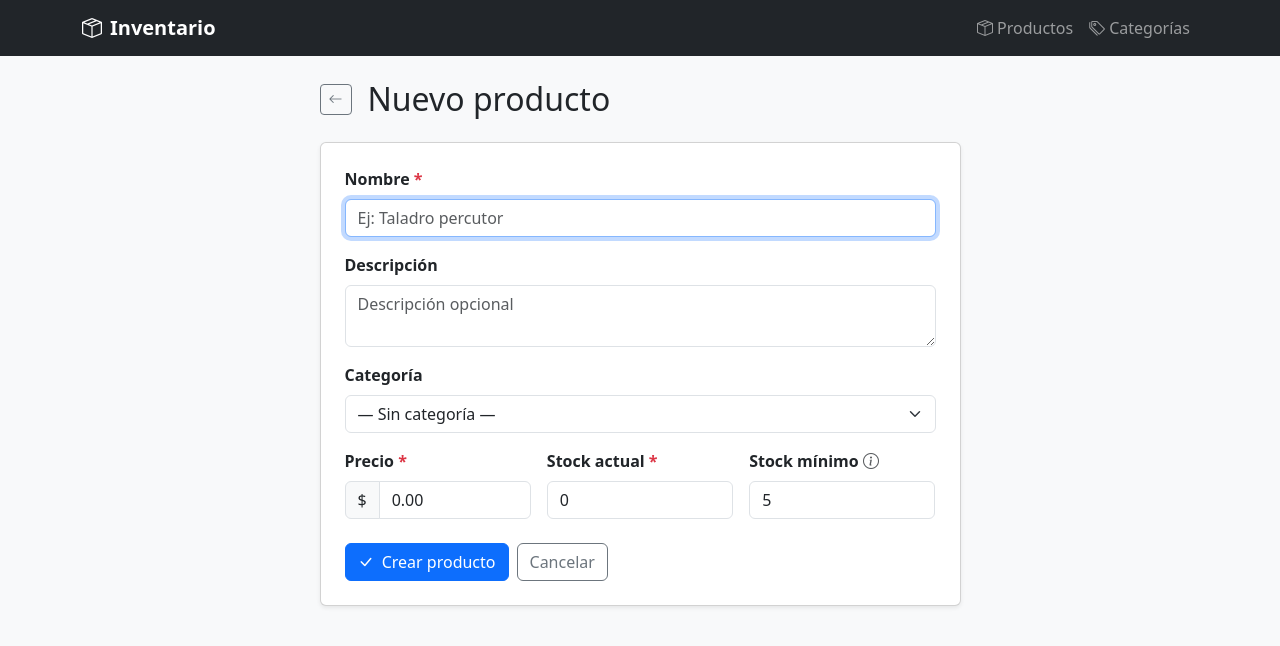
After one commit to KevinRojas0722/Inventory-Management-System, a Flask app: page /productos/nuevo in a window 1280 px wide. The commit adds this page. Shown: the top 646 px of the page. Run offline with Flask 3, Linux system fonts and the light colour scheme; data that the repository does not hold is empty.

Commit message:
feat: CRUD completo de productos
- Agrega Blueprint de productos con rutas lista, nuevo, editar y eliminar
- Incluye validación numérica para precio, stock y stock_mínimo
- Lista muestra badge rojo cuando stock <= stock_mínimo
- Formulario con select de categorías y tooltip en stock_mínimo
- Actualiza navbar con enlace a Productos

```diff
--- a/app/__init__.py
+++ b/app/__init__.py
@@ -18,4 +18,7 @@ def create_app():
     from .routes.categorias import bp as categorias_bp
     app.register_blueprint(categorias_bp)
 
+    from .routes.productos import bp as productos_bp
+    app.register_blueprint(productos_bp)
+
     return app
--- /dev/null
+++ b/app/routes/productos.py
@@ -0,0 +1,130 @@
+from flask import Blueprint, render_template, request, redirect, url_for, flash
+from app.database import ejecutar_consulta, ejecutar_comando
+
+bp = Blueprint('productos', __name__, url_prefix='/productos')
+
+
+def _cargar_categorias():
+    """Carga las categorías para el select del formulario."""
+    return ejecutar_consulta('SELECT id, nombre FROM categorias ORDER BY nombre')
+
+
+@bp.route('/')
+def lista():
+    productos = ejecutar_consulta('''
+        SELECT p.*, c.nombre AS categoria_nombre
+        FROM productos p
+        LEFT JOIN categorias c ON p.categoria_id = c.id
+        ORDER BY p.nombre
+    ''')
+    return render_template('productos/lista.html', productos=productos)
+
+
+@bp.route('/nuevo', methods=['GET', 'POST'])
+def nuevo():
+    categorias = _cargar_categorias()
+
+    if request.method == 'POST':
+        datos, error = _validar_form(request.form)
+        if error:
+            flash(error, 'danger')
+            return render_template('productos/form.html', producto=None, categorias=categorias)
+
+        ejecutar_comando('''
+            INSERT INTO productos (nombre, descripcion, precio, stock, stock_minimo, categoria_id)
+            VALUES (?, ?, ?, ?, ?, ?)
+        ''', [datos['nombre'], datos['descripcion'], datos['precio'],
+              datos['stock'], datos['stock_minimo'], datos['categoria_id']])
+
+        flash(f'Producto "{datos["nombre"]}" creado correctamente.', 'success')
+        return redirect(url_for('productos.lista'))
+
+    return render_template('productos/form.html', producto=None, categorias=categorias)
+
+
+@bp.route('/<int:id>/editar', methods=['GET', 'POST'])
+def editar(id):
+    resultado = ejecutar_consulta('SELECT * FROM productos WHERE id = ?', [id], fetchall=False)
+    if not resultado:
+        flash('Producto no encontrado.', 'danger')
+        return redirect(url_for('productos.lista'))
+
+    producto = resultado[0]
+    categorias = _cargar_categorias()
+
+    if request.method == 'POST':
+        datos, error = _validar_form(request.form)
+        if error:
+            flash(error, 'danger')
+            return render_template('productos/form.html', producto=producto, categorias=categorias)
+
+        ejecutar_comando('''
+            UPDATE productos
+            SET nombre = ?, descripcion = ?, precio = ?,
+                stock = ?, stock_minimo = ?, categoria_id = ?,
+                actualizado_en = GETDATE()
+            WHERE id = ?
+        ''', [datos['nombre'], datos['descripcion'], datos['precio'],
+              datos['stock'], datos['stock_minimo'], datos['categoria_id'], id])
+
+        flash(f'Producto "{datos["nombre"]}" actualizado correctamente.', 'success')
+        return redirect(url_for('productos.lista'))
+
+    return render_template('productos/form.html', producto=producto, categorias=categorias)
+
+
+@bp.route('/<int:id>/eliminar', methods=['POST'])
+def eliminar(id):
+    resultado = ejecutar_consulta('SELECT nombre FROM productos WHERE id = ?', [id], fetchall=False)
+    if not resultado:
+        flash('Producto no encontrado.', 'danger')
+        return redirect(url_for('productos.lista'))
+
+    nombre = resultado[0]['nombre']
+    ejecutar_comando('DELETE FROM productos WHERE id = ?', [id])
+    flash(f'Producto "{nombre}" eliminado.', 'warning')
+    return redirect(url_for('productos.lista'))
+
+
+def _validar_form(form):
+    """
+    Valida y convierte los datos del formulario.
+    Retorna (datos_dict, None) si todo está bien, o (None, mensaje_error).
+    """
+    nombre = form.get('nombre', '').strip()
+    if not nombre:
+        return None, 'El nombre es obligatorio.'
+
+    try:
+        precio = float(form.get('precio', 0))
+        if precio < 0:
+            raise ValueError
+    except ValueError:
+        return None, 'El precio debe ser un número mayor o igual a 0.'
+
+    try:
+        stock = int(form.get('stock', 0))
+        if stock < 0:
+            raise ValueError
+    except ValueError:
+        return None, 'El stock debe ser un número entero mayor o igual a 0.'
+
+    try:
+        stock_minimo = int(form.get('stock_minimo', 5))
+        if stock_minimo < 0:
+            raise ValueError
+    except ValueError:
+        return None, 'El stock mínimo debe ser un número entero mayor o igual a 0.'
+
+    categoria_id = form.get('categoria_id') or None
+    if categoria_id:
+        categoria_id = int(categoria_id)
+
+    return {
+        'nombre':       nombre,
+        'descripcion':  form.get('descripcion', '').strip() or None,
+        'precio':       precio,
+        'stock':        stock,
+        'stock_minimo': stock_minimo,
+        'categoria_id': categoria_id,
+    }, None
--- a/app/templates/base.html
+++ b/app/templates/base.html
@@ -19,6 +19,11 @@
             </button>
             <div class="collapse navbar-collapse" id="navMenu">
                 <ul class="navbar-nav ms-auto">
+                    <li class="nav-item">
+                        <a class="nav-link" href="{{ url_for('productos.lista') }}">
+                            <i class="bi bi-box-seam me-1"></i>Productos
+                        </a>
+                    </li>
                     <li class="nav-item">
                         <a class="nav-link" href="{{ url_for('categorias.lista') }}">
                             <i class="bi bi-tags me-1"></i>Categorías
--- /dev/null
+++ b/app/templates/productos/form.html
@@ -0,0 +1,100 @@
+{% extends 'base.html' %}
+
+{% block title %}{{ 'Editar' if producto else 'Nuevo' }} Producto{% endblock %}
+
+{% block content %}
+<div class="row justify-content-center">
+    <div class="col-md-7">
+
+        <div class="d-flex align-items-center mb-4">
+            <a href="{{ url_for('productos.lista') }}" class="btn btn-sm btn-outline-secondary me-3">
+                <i class="bi bi-arrow-left"></i>
+            </a>
+            <h2 class="mb-0">
+                {{ 'Editar producto' if producto else 'Nuevo producto' }}
+            </h2>
+        </div>
+
+        <div class="card shadow-sm">
+            <div class="card-body p-4">
+                <form method="POST">
+
+                    <div class="mb-3">
+                        <label for="nombre" class="form-label fw-semibold">Nombre <span class="text-danger">*</span></label>
+                        <input type="text" id="nombre" name="nombre" class="form-control"
+                               value="{{ producto.nombre if producto else '' }}"
+                               placeholder="Ej: Taladro percutor" required autofocus>
+                    </div>
+
+                    <div class="mb-3">
+                        <label for="descripcion" class="form-label fw-semibold">Descripción</label>
+                        <textarea id="descripcion" name="descripcion" class="form-control"
+                                  rows="2" placeholder="Descripción opcional">{{ producto.descripcion if producto and producto.descripcion else '' }}</textarea>
+                    </div>
+
+                    <div class="mb-3">
+                        <label for="categoria_id" class="form-label fw-semibold">Categoría</label>
+                        <select id="categoria_id" name="categoria_id" class="form-select">
+                            <option value="">— Sin categoría —</option>
+                            {% for cat in categorias %}
+                                <option value="{{ cat.id }}"
+                                    {% if producto and producto.categoria_id == cat.id %}selected{% endif %}>
+                                    {{ cat.nombre }}
+                                </option>
+                            {% endfor %}
+                        </select>
+                    </div>
+
+                    <div class="row g-3 mb-4">
+                        <div class="col-sm-4">
+                            <label for="precio" class="form-label fw-semibold">Precio <span class="text-danger">*</span></label>
+                            <div class="input-group">
+                                <span class="input-group-text">$</span>
+                                <input type="number" id="precio" name="precio" class="form-control"
+                                       value="{{ '%.2f' % producto.precio if producto else '0.00' }}"
+                                       min="0" step="0.01" required>
+                            </div>
+                        </div>
+                        <div class="col-sm-4">
+                            <label for="stock" class="form-label fw-semibold">Stock actual <span class="text-danger">*</span></label>
+                            <input type="number" id="stock" name="stock" class="form-control"
+                                   value="{{ producto.stock if producto else 0 }}"
+                                   min="0" required>
+                        </div>
+                        <div class="col-sm-4">
+                            <label for="stock_minimo" class="form-label fw-semibold">
+                                Stock mínimo
+                                <i class="bi bi-info-circle text-muted"
+                                   title="Alerta de bajo stock cuando el stock llegue a este valor"
+                                   data-bs-toggle="tooltip"></i>
+                            </label>
+                            <input type="number" id="stock_minimo" name="stock_minimo" class="form-control"
+                                   value="{{ producto.stock_minimo if producto else 5 }}"
+                                   min="0">
+                        </div>
+                    </div>
+
+                    <div class="d-flex gap-2">
+                        <button type="submit" class="btn btn-primary">
+                            <i class="bi bi-check-lg me-1"></i>
+                            {{ 'Guardar cambios' if producto else 'Crear producto' }}
+                        </button>
+                        <a href="{{ url_for('productos.lista') }}" class="btn btn-outline-secondary">
+                            Cancelar
+                        </a>
+                    </div>
+
+                </form>
+            </div>
+        </div>
+
+    </div>
+</div>
+
+<script>
+    // Activa los tooltips de Bootstrap
+    document.querySelectorAll('[data-bs-toggle="tooltip"]').forEach(el => {
+        new bootstrap.Tooltip(el)
+    })
+</script>
+{% endblock %}
```
Also changed, not shown: app/templates/productos/lista.html (added, +81 -0 lines).
